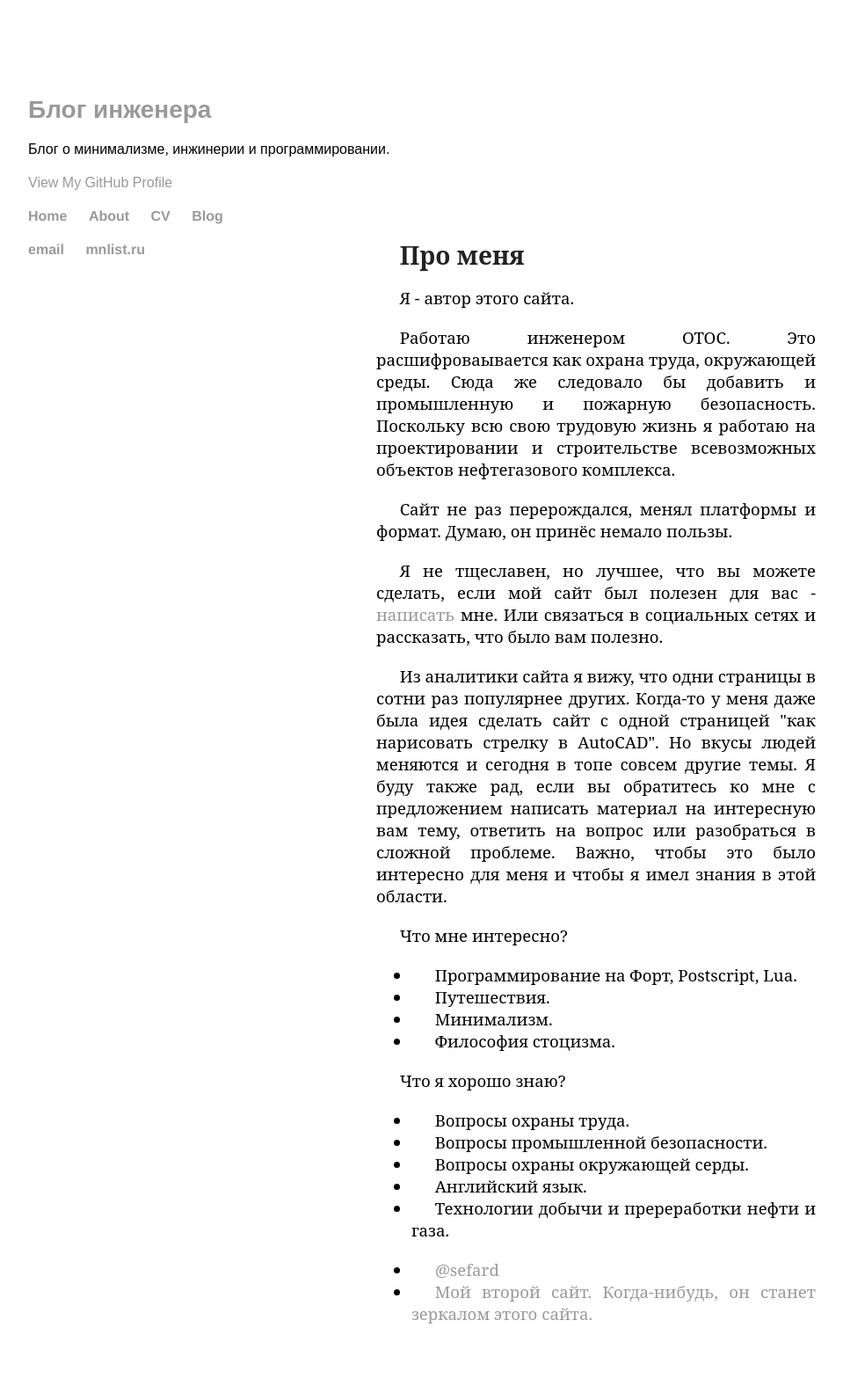
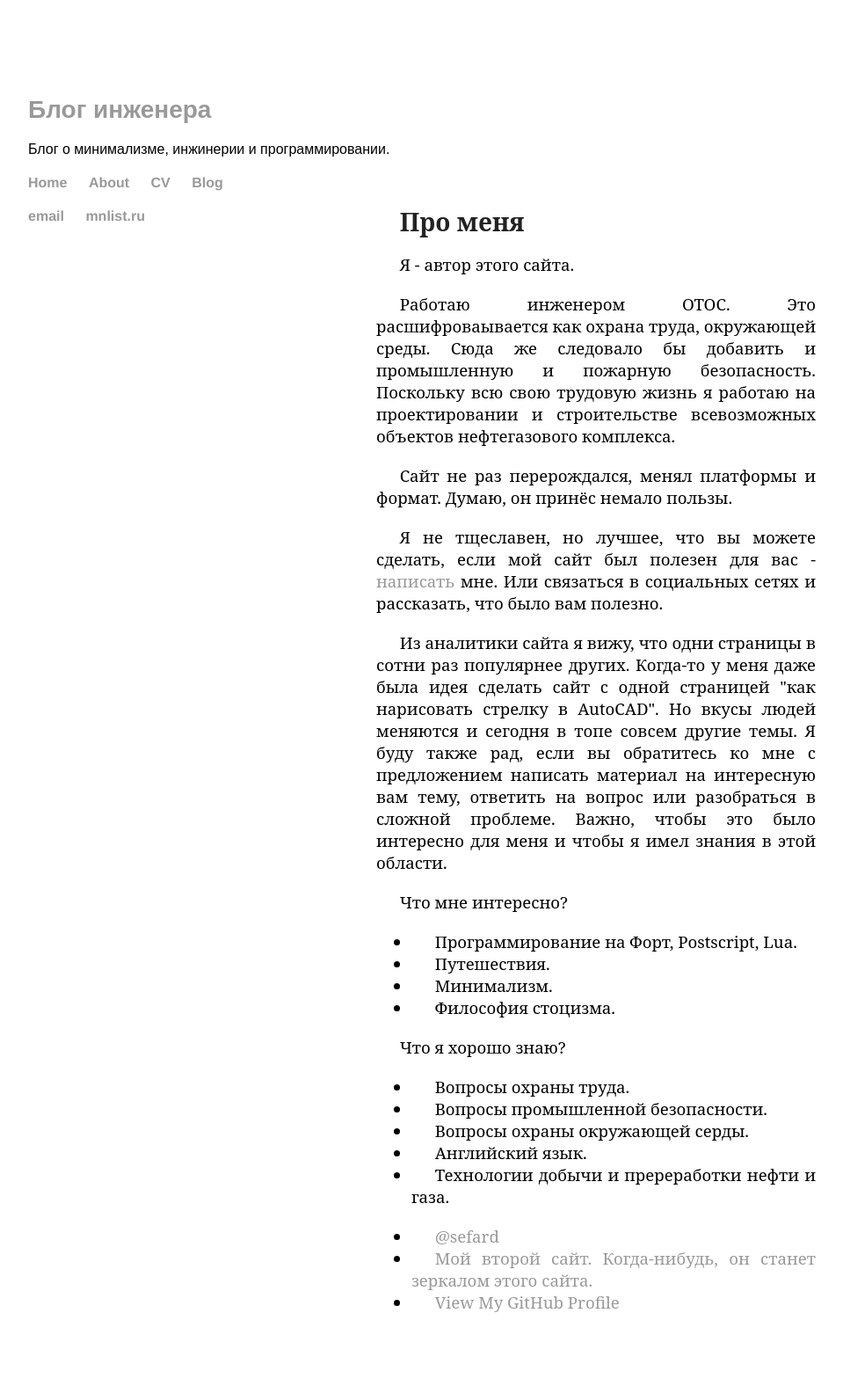
Before and after one commit to kiselevmv/kiselevmv.github.io, a Jekyll site: the page built from about/index.html, in a window 1280 px wide. Shown: the whole page at 88% size, without its empty margins (160-1119 px from the left). Built offline with Jekyll 4.4.1, drawn with Linux system fonts in a browser that asks for light colours; nearby versions of some CDN libraries.

Commit message:
New design

```diff
--- a/_layouts/default.html
+++ b/_layouts/default.html
@@ -14,7 +14,7 @@
 		{%- include yandex-metric.html -%}
 	</head>
 	<body>
-		<div class="wrapper">
+		<!-- <div class="wrapper"> -->
     		<header>
        		<h1><a href="{{ "/" | absolute_url }}">{{ site.title | default: site.github.repository_name }}</a></h1>
             {% if site.logo %}
@@ -23,21 +23,6 @@
 
        		<p>{{ site.description | default: site.github.project_tagline }}</p>
 
-       		{% if site.github.is_project_page %}
-       		<p class="view"><a href="{{ site.github.repository_url }}">View the Project on GitHub <small>{{ site.github.repository_nwo }}</small></a></p>
-       		{% endif %}
-
-       		{% if site.github.is_user_page %}
-       		<p class="view"><a href="{{ site.github.owner_url }}">View My GitHub Profile</a></p>
-       		{% endif %}
-
-       		{% if site.show_downloads %}
-	       		<ul class="downloads">
-       				<li><a href="{{ site.github.zip_url }}">Download <strong>ZIP File</strong></a></li>
-       				<li><a href="{{ site.github.tar_url }}">Download <strong>TAR Ball</strong></a></li>
-       				<li><a href="{{ site.github.repository_url }}">View On <strong>GitHub</strong></a></li>
-       			</ul>
-       		{% endif %}
 			<nav>
 	    		<ul>
 	        		<li><a href="/">Home</a></li>
@@ -47,7 +32,7 @@
 	    		</ul>
 			</nav>
       		</header>
-		</div>
+		<!-- </div> -->
       	<section>
 
 		<div class="container">
--- a/about/index.html
+++ b/about/index.html
@@ -29,5 +29,9 @@ title: Про меня
 			<ul class="contacts">
 				<li><a href="https://twitter.com/sefard">@sefard</a></li>
 				<li><a href="http://2nature.me">Мой второй сайт. Когда-нибудь, он станет зеркалом этого сайта.</a></li>
+				<li class="view"><a href="{{ site.github.owner_url }}">View My GitHub Profile</a></li>
+				{% if site.github.is_project_page %}
+				<li class="view"><a href="{{ site.github.repository_url }}">View the Project on GitHub <small>{{ site.github.repository_nwo }}</small></a></li>
+				{% endif %}
 			</ul>
 		</div>
```
